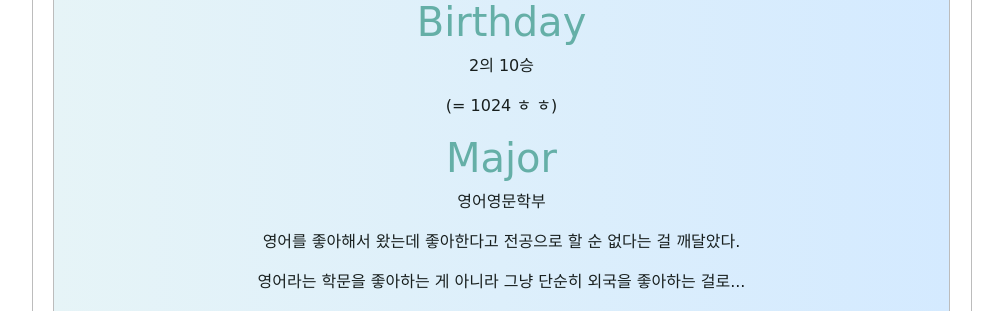
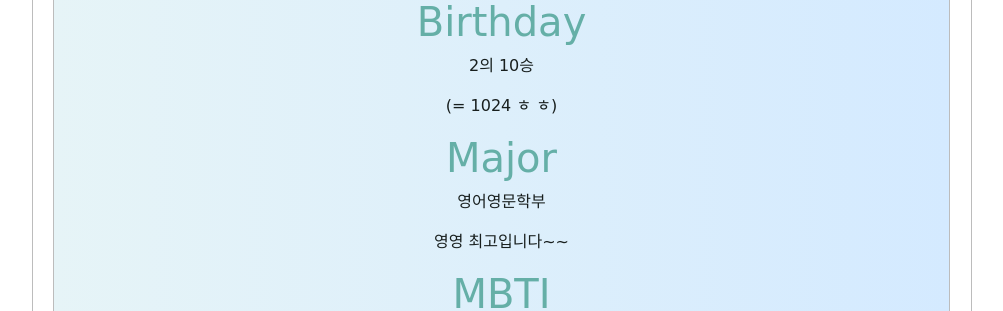
Before and after one commit to dudtlstm/2022-sns-project, a Django app: page / in a window 1280 px wide. Shown: the part 780-1091 px from the top of the page, without its empty margins (138-1141 px from the left). Run offline with Django 4.2, Linux system fonts and the light colour scheme; some web fonts are replaced.

Commit message:
6주차 과제

```diff
--- a/main/templates/main/show.html
+++ b/main/templates/main/show.html
@@ -40,10 +40,7 @@
             </div>
             <div class="computer">
                 <p>영어영문학부</p>
-                <p>영어를 좋아해서 왔는데 좋아한다고 전공으로 할 순 없다는 걸 깨달았다.</p>
-                <p>영어라는 학문을 좋아하는 게 아니라 그냥 단순히 외국을 좋아하는 걸로...</p>
-                <p>그래서 공대로 전과 준비 중. 사실 원래 이과였다.</p>
-                <p>과연 저는 내년에 웃을 수 있을까요..... 지켜봐 주세요.......!!</p>
+                <p>영영 최고입니다~~</p>
             </div>
             <div class="MBTI">
                 <h1>MBTI</h1>
```
Also changed, not shown: db.sqlite3.
